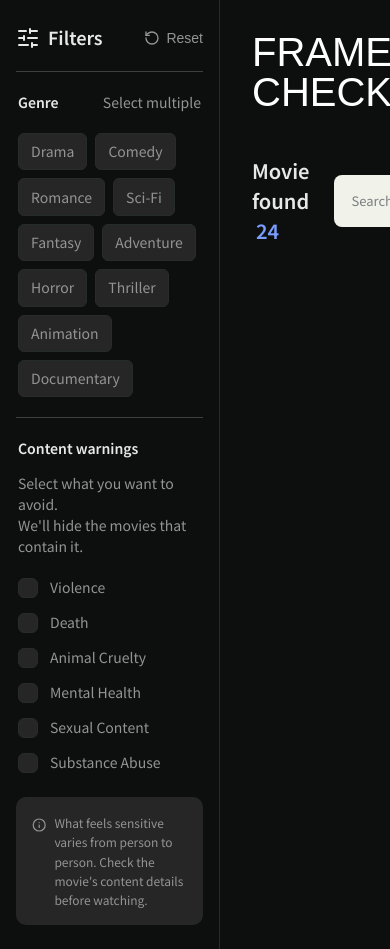
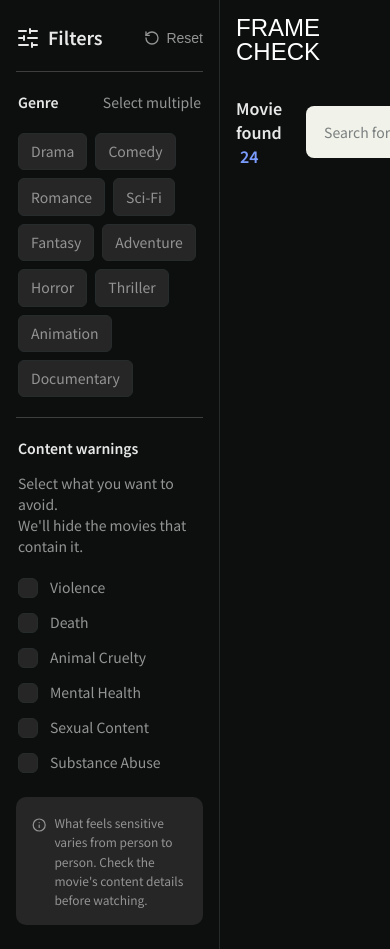
Before and after one commit to peacock2005/team-project-homepage, a plain HTML site: page index.html in a window 390 px wide. Shown: the top 949 px of the page. Drawn offline with Linux system fonts and the light colour scheme; a web font is replaced by a local one.

Commit message:
feat: add fluid typography and spacing with clamp()

```diff
--- a/src/css/style.css
+++ b/src/css/style.css
@@ -40,11 +40,11 @@ video {
 
 .page {
   min-width: 0;
-  padding: 2rem;
+  padding: clamp(1rem, 3vw, 2rem);
 }
 
 main {
-  margin-top: 1.5rem;
+  margin-top: clamp(1rem, 3vw, 1.5rem);
 }
 
 /* Header */
@@ -53,7 +53,7 @@ header h1 {
   line-height: 1;
   color: white;
   font-family: var(--font-heading);
-  font-size: 2.5rem;
+  font-size: clamp(1.5rem, 4vw, 2.5rem);
   font-weight: 400;
 }
 
@@ -65,7 +65,7 @@ header h1 {
 }
 
 .search-row_count {
-  font-size: 1.25rem;
+  font-size: clamp(1rem, 2vw, 1.25rem);
   font-weight: 600;
 }
 
@@ -96,7 +96,7 @@ header h1 {
   background: transparent;
   color: var(--input-text);
   font: inherit;
-  font-size: 0.8125rem;
+  font-size: 0.875rem;
 }
 
 .search-bar_input::placeholder {
```
